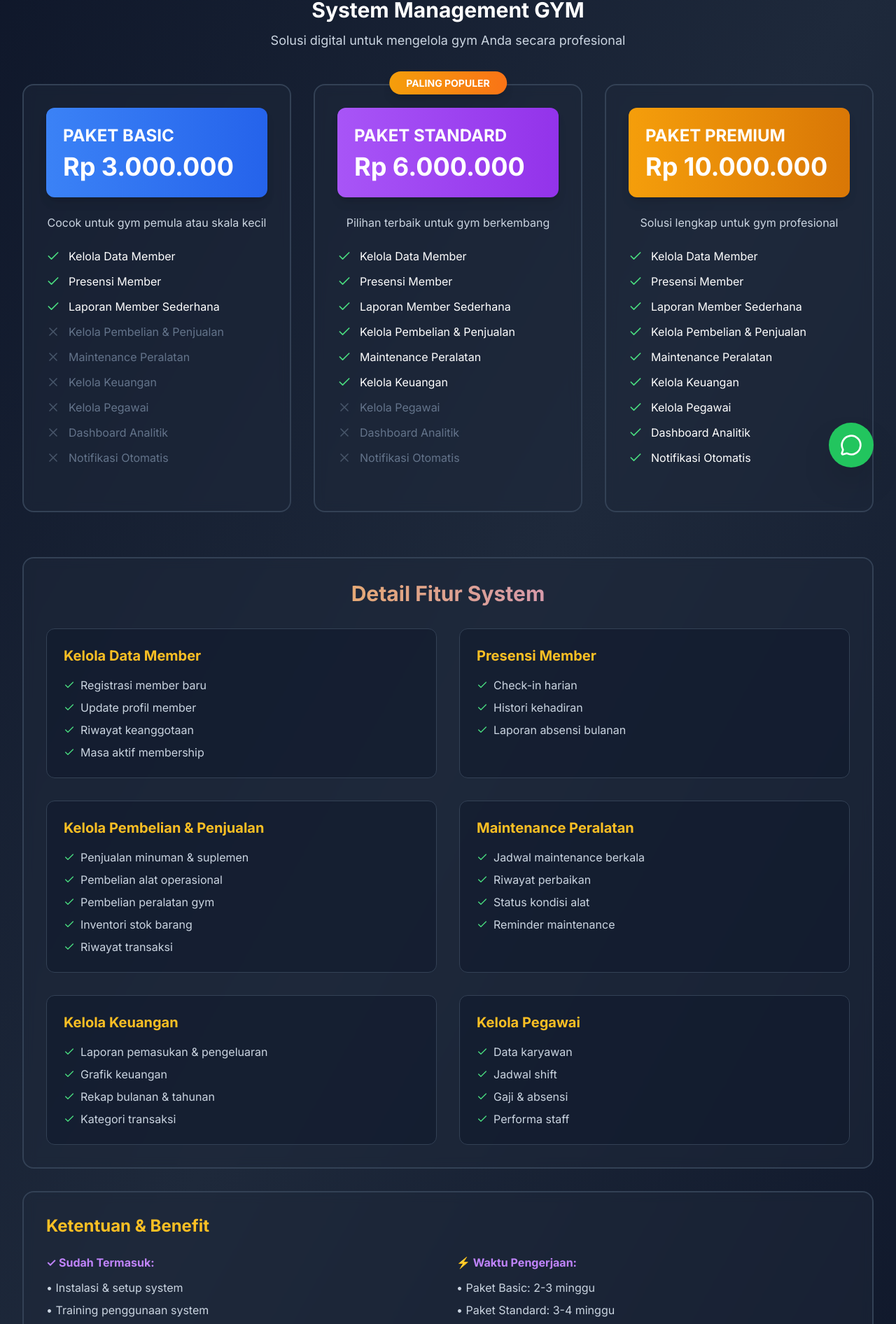
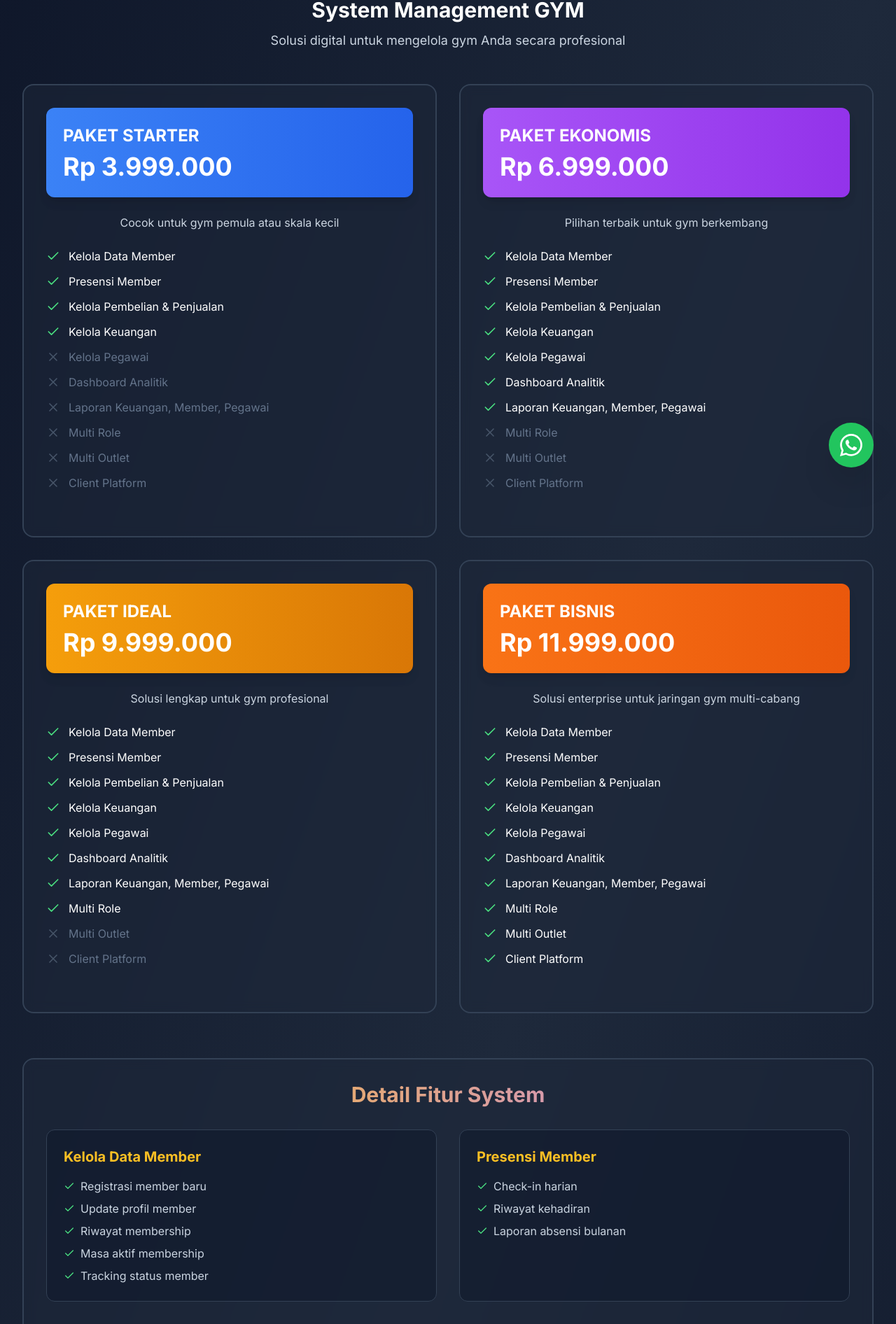
Before and after one commit to muhammadfarhan19/muhammadfarhan19, a Next.js app: page /quotations/gym-management-system in a window 1280 px wide. Shown: the part 100-1992 px from the top of the page at 70% size. Built offline with nearby package versions, Linux system fonts and the light colour scheme.

Commit message:
fix fitur gym

```diff
--- a/src/app/quotations/gym-management-system/page.tsx
+++ b/src/app/quotations/gym-management-system/page.tsx
@@ -11,75 +11,120 @@ import {
   ClipboardCheck,
   UserCog,
   MessageCircle,
+  Key,
 } from "lucide-react";
+import { HiOfficeBuilding } from "react-icons/hi";
+import { BsWhatsapp } from "react-icons/bs";
 
 export default function GymQuotation() {
   const packages = [
     {
-      name: "PAKET BASIC",
-      price: "Rp 3.000.000",
-      priceNum: 3000000,
+      name: "PAKET STARTER",
+      price: "Rp 3.999.000",
+      priceNum: 3999000,
       color: "from-blue-500 to-blue-600",
       description: "Cocok untuk gym pemula atau skala kecil",
       features: [
         { name: "Kelola Data Member", included: true, icon: Users },
         { name: "Presensi Member", included: true, icon: ClipboardCheck },
-        { name: "Laporan Member Sederhana", included: true, icon: Users },
         {
           name: "Kelola Pembelian & Penjualan",
-          included: false,
+          included: true,
           icon: ShoppingCart,
         },
-        { name: "Maintenance Peralatan", included: false, icon: Dumbbell },
-        { name: "Kelola Keuangan", included: false, icon: Wallet },
+        { name: "Kelola Keuangan", included: true, icon: Wallet },
         { name: "Kelola Pegawai", included: false, icon: UserCog },
         { name: "Dashboard Analitik", included: false, icon: Wallet },
-        { name: "Notifikasi Otomatis", included: false, icon: ClipboardCheck },
+        {
+          name: "Laporan Keuangan, Member, Pegawai",
+          included: false,
+          icon: Users,
+        },
+        { name: "Multi Role", included: false, icon: Key },
+        { name: "Multi Outlet", included: false, icon: HiOfficeBuilding },
+        { name: "Client Platform", included: false, icon: ClipboardCheck },
       ],
     },
     {
-      name: "PAKET STANDARD",
-      price: "Rp 6.000.000",
-      priceNum: 6000000,
+      name: "PAKET EKONOMIS",
+      price: "Rp 6.999.000",
+      priceNum: 6999000,
       color: "from-purple-500 to-purple-600",
       description: "Pilihan terbaik untuk gym berkembang",
       popular: true,
       features: [
         { name: "Kelola Data Member", included: true, icon: Users },
         { name: "Presensi Member", included: true, icon: ClipboardCheck },
-        { name: "Laporan Member Sederhana", included: true, icon: Users },
         {
           name: "Kelola Pembelian & Penjualan",
           included: true,
           icon: ShoppingCart,
         },
-        { name: "Maintenance Peralatan", included: true, icon: Dumbbell },
         { name: "Kelola Keuangan", included: true, icon: Wallet },
-        { name: "Kelola Pegawai", included: false, icon: UserCog },
-        { name: "Dashboard Analitik", included: false, icon: Wallet },
-        { name: "Notifikasi Otomatis", included: false, icon: ClipboardCheck },
+        { name: "Kelola Pegawai", included: true, icon: UserCog },
+        { name: "Dashboard Analitik", included: true, icon: Wallet },
+        {
+          name: "Laporan Keuangan, Member, Pegawai",
+          included: true,
+          icon: Users,
+        },
+        { name: "Multi Role", included: false, icon: Key },
+        { name: "Multi Outlet", included: false, icon: HiOfficeBuilding },
+        { name: "Client Platform", included: false, icon: ClipboardCheck },
       ],
     },
     {
-      name: "PAKET PREMIUM",
-      price: "Rp 10.000.000",
-      priceNum: 10000000,
+      name: "PAKET IDEAL",
+      price: "Rp 9.999.000",
+      priceNum: 9999000,
       color: "from-amber-500 to-amber-600",
       description: "Solusi lengkap untuk gym profesional",
       features: [
         { name: "Kelola Data Member", included: true, icon: Users },
         { name: "Presensi Member", included: true, icon: ClipboardCheck },
-        { name: "Laporan Member Sederhana", included: true, icon: Users },
         {
           name: "Kelola Pembelian & Penjualan",
           included: true,
           icon: ShoppingCart,
         },
-        { name: "Maintenance Peralatan", included: true, icon: Dumbbell },
         { name: "Kelola Keuangan", included: true, icon: Wallet },
         { name: "Kelola Pegawai", included: true, icon: UserCog },
         { name: "Dashboard Analitik", included: true, icon: Wallet },
-        { name: "Notifikasi Otomatis", included: true, icon: ClipboardCheck },
+        {
+          name: "Laporan Keuangan, Member, Pegawai",
+          included: true,
+          icon: Users,
+        },
+        { name: "Multi Role", included: true, icon: Key },
+        { name: "Multi Outlet", included: false, icon: HiOfficeBuilding },
+        { name: "Client Platform", included: false, icon: ClipboardCheck },
+      ],
+    },
+    {
+      name: "PAKET BISNIS",
+      price: "Rp 11.999.000",
+      priceNum: 11999000,
+      color: "from-orange-500 to-orange-600",
+      description: "Solusi enterprise untuk jaringan gym multi-cabang",
+      features: [
+        { name: "Kelola Data Member", included: true, icon: Users },
+        { name: "Presensi Member", included: true, icon: ClipboardCheck },
+        {
+          name: "Kelola Pembelian & Penjualan",
+          included: true,
+          icon: ShoppingCart,
+        },
+        { name: "Kelola Keuangan", included: true, icon: Wallet },
+        { name: "Kelola Pegawai", included: true, icon: UserCog },
+        { name: "Dashboard Analitik", included: true, icon: Wallet },
+        {
+          name: "Laporan Keuangan, Member, Pegawai",
+          included: true,
+          icon: Users,
+        },
+        { name: "Multi Role", included: true, icon: Key },
+        { name: "Multi Outlet", included: true, icon: HiOfficeBuilding },
+        { name: "Client Platform", included: true, icon: ClipboardCheck },
       ],
     },
   ];
@@ -90,53 +135,95 @@ export default function GymQuotation() {
       items: [
         "Registrasi member baru",
         "Update profil member",
-        "Riwayat keanggotaan",
+        "Riwayat membership",
         "Masa aktif membership",
+        "Tracking status member",
       ],
     },
     {
       title: "Presensi Member",
       items: [
         "Check-in harian",
-        "Histori kehadiran",
+        "Riwayat kehadiran",
         "Laporan absensi bulanan",
       ],
     },
     {
       title: "Kelola Pembelian & Penjualan",
       items: [
-        "Penjualan minuman & suplemen",
+        "Penjualan minuman, suplemen, snack, dll",
         "Pembelian alat operasional",
         "Pembelian peralatan gym",
         "Inventori stok barang",
-        "Riwayat transaksi",
-      ],
-    },
-    {
-      title: "Maintenance Peralatan",
-      items: [
-        "Jadwal maintenance berkala",
-        "Riwayat perbaikan",
-        "Status kondisi alat",
-        "Reminder maintenance",
+        "Riwayat transaksi lengkap",
       ],
     },
     {
       title: "Kelola Keuangan",
       items: [
         "Laporan pemasukan & pengeluaran",
-        "Grafik keuangan",
+        "Grafik keuangan interaktif",
         "Rekap bulanan & tahunan",
         "Kategori transaksi",
+        "Cash flow management",
       ],
     },
     {
       title: "Kelola Pegawai",
       items: [
-        "Data karyawan",
-        "Jadwal shift",
-        "Gaji & absensi",
-        "Performa staff",
+        "Data lengkap karyawan",
+        "Jadwal shift kerja",
+        "Sistem gaji & absensi",
+        "Evaluasi performa staff",
+      ],
+    },
+    {
+      title: "Dashboard Analitik",
+      items: [
+        "Grafik pendapatan",
+        "Statistik member aktif",
+        "Analisis tren kunjungan",
+        "KPI gym performance",
+        "Laporan visualisasi data",
+      ],
+    },
+    {
+      title: "Laporan Keuangan, Member, Pegawai",
+      items: [
+        "Laporan keuangan lengkap",
+        "Laporan member & renewal",
+        "Laporan kinerja pegawai",
+        "Export data ke Excel/PDF",
+      ],
+    },
+    {
+      title: "Multi Outlet",
+      items: [
+        "Kelola beberapa cabang gym",
+        "Sinkronisasi data antar outlet",
+        "Laporan per cabang",
+        "Manajemen terpusat",
+        "Transfer member antar outlet",
+      ],
+    },
+    {
+      title: "Multi Role",
+      items: [
+        "Role-based access control",
+        "Owner, Manager, Staff roles",
+        "Custom permission settings",
+        "Activity log per user",
+        "Keamanan data terjamin",
+      ],
+    },
+    {
+      title: "Client Platform",
+      items: [
+        "Platform untuk member",
+        "Laporan kehadiran member",
+        "Laporan pembayaran member",
+        "Notifikasi & reminder",
+        "Presensi",
       ],
     },
   ];
@@ -159,19 +246,19 @@ export default function GymQuotation() {
         </div>
 
         {/* Packages */}
-        <div className="grid md:grid-cols-3 gap-8 mb-16">
+        <div className="grid md:grid-cols-2 gap-8 mb-16">
           {packages.map((pkg, idx) => (
             <div
               key={idx}
               className="relative bg-slate-800/50 backdrop-blur border-2 border-slate-700 rounded-2xl p-8 transition-all duration-300 hover:shadow-2xl"
             >
-              {pkg.popular && (
+              {/* {pkg.popular && (
                 <div className="absolute -top-4 left-1/2 transform -translate-x-1/2">
                   <span className="bg-gradient-to-r from-amber-500 to-orange-500 text-white px-6 py-2 rounded-full text-sm font-bold shadow-lg">
                     PALING POPULER
                   </span>
                 </div>
-              )}
+              )} */}
 
               <div
                 className={`bg-gradient-to-r ${pkg.color} rounded-xl p-6 mb-6 shadow-lg`}
@@ -244,7 +331,7 @@ export default function GymQuotation() {
                 ✓ Sudah Termasuk:
               </h4>
               <ul className="space-y-2 text-slate-300">
-                <li>• Instalasi & setup system</li>
+                <li>• Domain, hosting, dan server 1 tahun pertama</li>
                 <li>• Training penggunaan system</li>
                 <li>• Dokumentasi lengkap</li>
                 <li>• Free maintenance 3 bulan</li>
@@ -256,9 +343,10 @@ export default function GymQuotation() {
                 ⚡ Waktu Pengerjaan:
               </h4>
               <ul className="space-y-2 text-slate-300">
-                <li>• Paket Basic: 2-3 minggu</li>
-                <li>• Paket Standard: 3-4 minggu</li>
-                <li>• Paket Premium: 4-6 minggu</li>
+                <li>• Paket Starter: 2-3 minggu</li>
+                <li>• Paket Ekonomis: 3-5 minggu</li>
+                <li>• Paket Ideal: 5-7 minggu</li>
+                <li>• Paket Bisnis: 7-10 minggu</li>
               </ul>
               <h4 className="font-bold mt-4 mb-3 text-purple-400">
                 💳 Pembayaran:
@@ -273,7 +361,7 @@ export default function GymQuotation() {
 
         {/* Footer */}
         <div className="text-center mt-12 text-slate-400">
-          <p className="mb-2">Quotation ini berlaku selama 30 hari</p>
+          {/* <p className="mb-2">Quotation ini berlaku selama 30 hari</p> */}
           <p className="text-sm">
             Untuk informasi lebih lanjut, silakan hubungi kami
           </p>
@@ -286,7 +374,7 @@ export default function GymQuotation() {
           rel="noopener noreferrer"
           className="fixed bottom-8 right-8 bg-green-500 hover:bg-green-600 text-white p-4 rounded-full shadow-2xl transition-all duration-300 hover:scale-110 z-50 flex items-center justify-center group"
         >
-          <MessageCircle className="w-8 h-8" />
+          <BsWhatsapp className="w-8 h-8" />
           <span className="absolute right-full mr-3 bg-slate-900 text-white px-4 py-2 rounded-lg text-sm font-medium whitespace-nowrap opacity-0 group-hover:opacity-100 transition-opacity duration-300 shadow-xl">
             Hubungi Kami
           </span>
```
